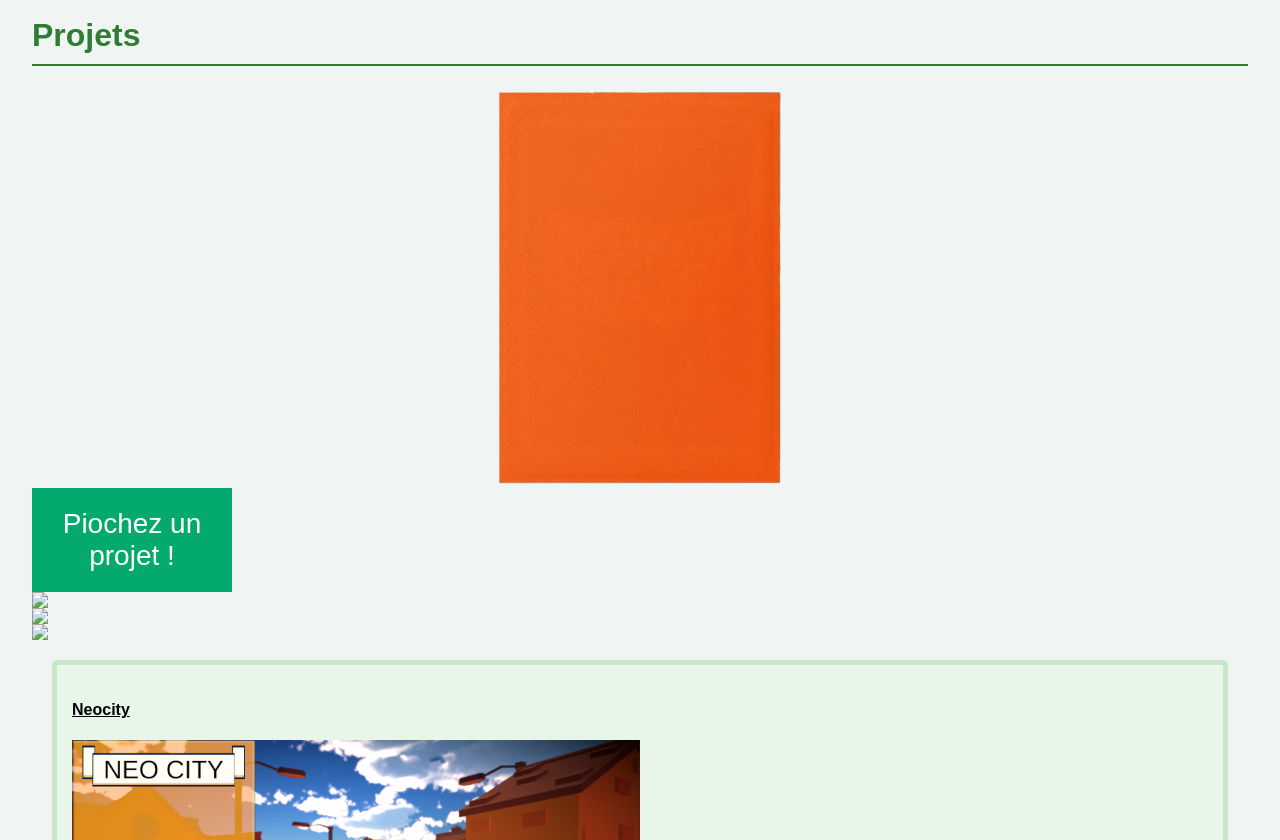
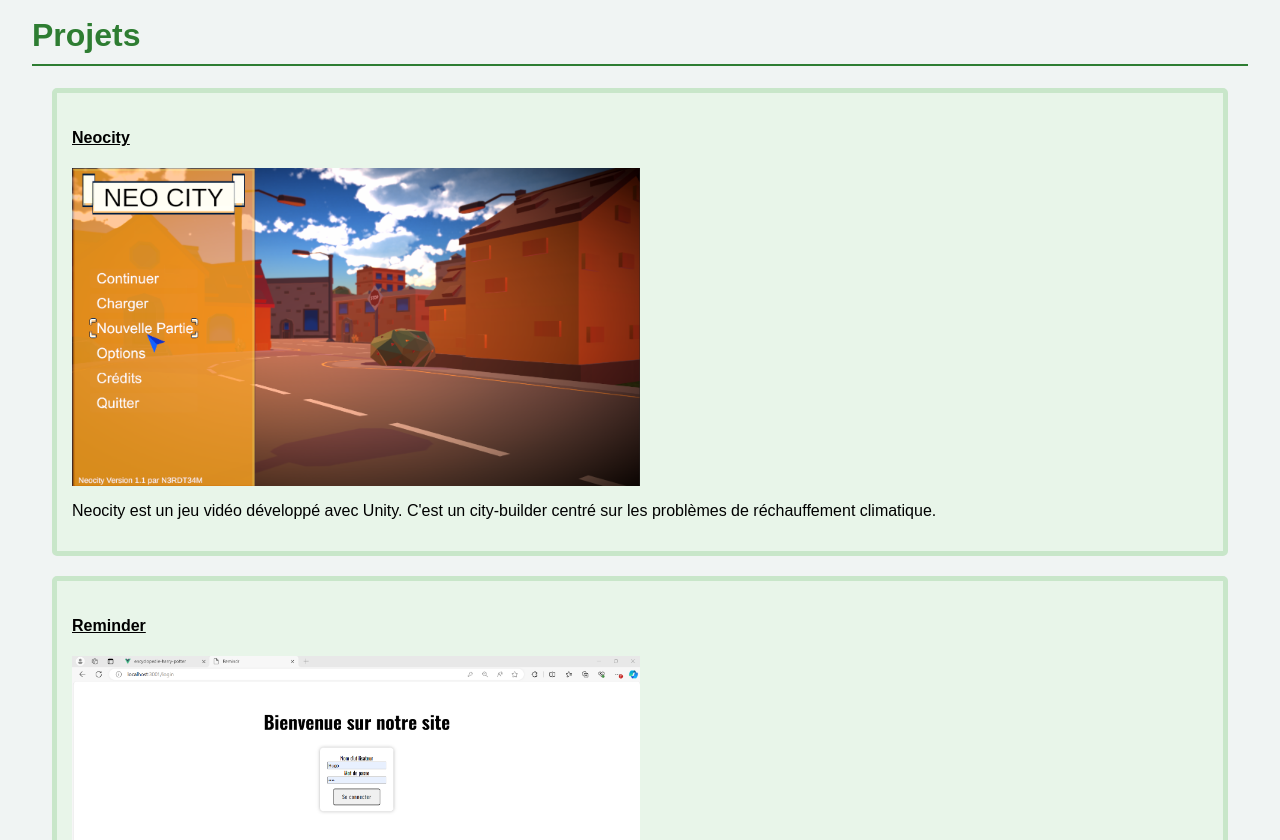
Before and after one commit to PseudoPasOuf/portfolio-Hugo-Faveyrial, a plain HTML site: page index.html in a window 1280 px wide. Shown: the part 700-1540 px from the top of the page. Drawn offline with Linux system fonts and the light colour scheme.

Commit message:
Update index.html

```diff
--- a/index.html
+++ b/index.html
@@ -24,25 +24,6 @@
 
 
     <h1 id="Projets"">Projets</h1>
-
-    <div class = 'container_game'>
-        <div class="container_deck">
-            <img class = "deck" src = "images/sleeve_orange.png">
-            <button class="button">Piochez un projet !</button>
-        </div>
-
-        <div class="container_banch">
-            <div class="aCard">
-                <img src = "images/">
-            </div>
-            <div class="aCard">
-                <img src = "images/">
-            </div>
-            <div class="aCard">
-                <img src = "images/">
-            </div>
-        </div>
-    </div>
 
     <a class="aProject" href="projet/Neocity.html">
         <div class="Project">
```
